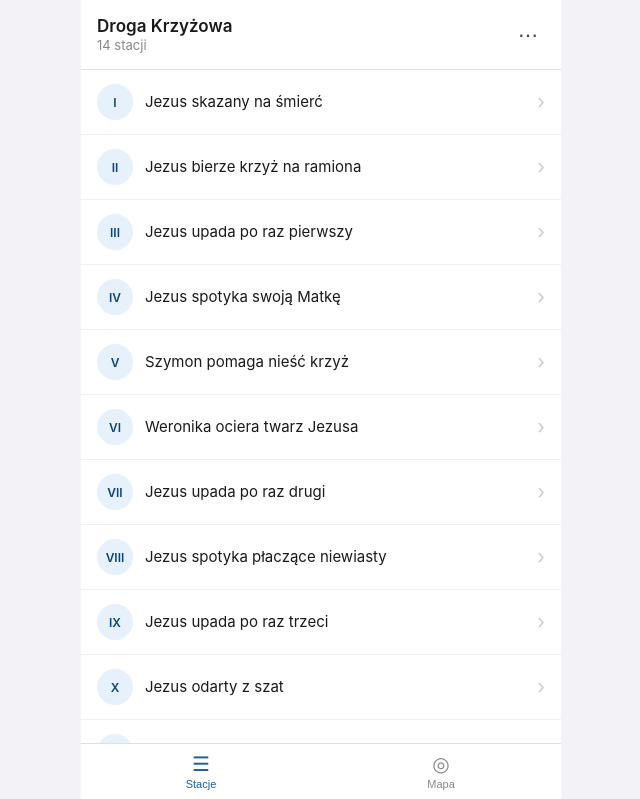
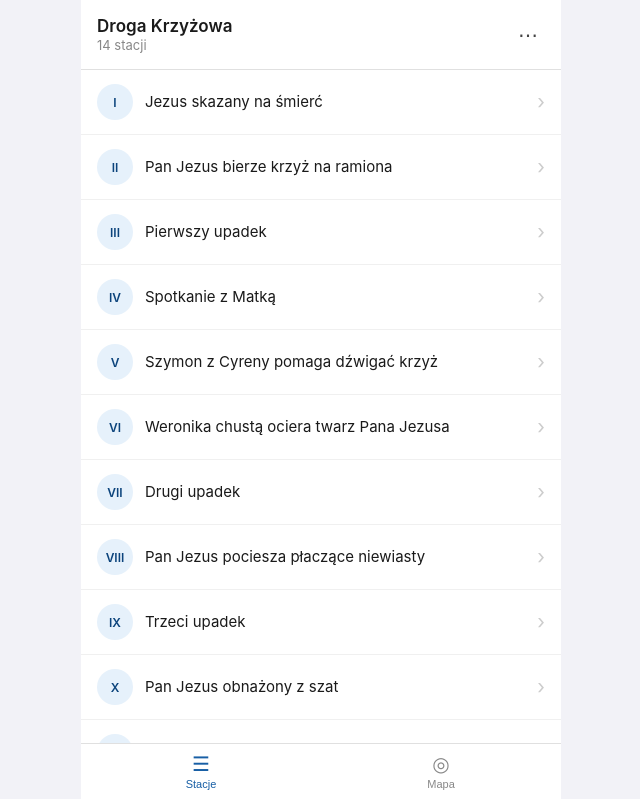
Before and after one commit to jurewiczM/droga_krzyzowa, a React (Vite) app: page / in a window 1280 px wide. Shown: the top 799 px of the page, without its empty margins (319-959 px from the left). Built offline with nearby package versions, Linux system fonts and the light colour scheme.

Commit message:
Aktualizacja stacji

```diff
--- a/src/stacje.js
+++ b/src/stacje.js
@@ -1,16 +1,162 @@
 export const stacje = [
-  { id: 1,  numer: "I",    tytul: "Jezus skazany na śmierć",          opis: "Piłat umywa ręce i wydaje Jezusa na śmierć krzyżową. Niewinny zostaje skazany przez tłum, który zaledwie kilka dni wcześniej witał Go z palmami w rękach. Widzimy tu, jak ludzki strach i tchórzostwo prowadzą do największej niesprawiedliwości." },
-  { id: 2,  numer: "II",   tytul: "Jezus bierze krzyż na ramiona",    opis: "Jezus dobrowolnie przyjmuje ciężki krzyż. Nie ucieka, nie protestuje. Bierze na siebie ciężar naszych grzechów i rusza w drogę. Każdy z nas nosi swój krzyż — czy potrafimy przyjąć go z taką samą miłością?" },
-  { id: 3,  numer: "III",  tytul: "Jezus upada po raz pierwszy",      opis: "Pod ciężarem krzyża Jezus upada na ziemię. Zmęczenie, ból i ludzka słabość — a jednak wstaje. Ten upadek przypomina nam, że upadać to nie znaczy przegrać. Ważne jest, żeby wstać." },
-  { id: 4,  numer: "IV",   tytul: "Jezus spotyka swoją Matkę",        opis: "Wśród tłumu Jezus spotyka Maryję. Ich oczy się spotykają — matka i syn, oboje wiedzą, że to droga przez mękę do zmartwychwstania. Maryja nie ucieka, trwa przy swoim Synu do końca." },
-  { id: 5,  numer: "V",    tytul: "Szymon pomaga nieść krzyż",        opis: "Szymon z Cyreny zostaje przymuszony przez żołnierzy do pomocy Jezusowi. Zaczął nieść krzyż z przymusu, a skończył — jak mówi tradycja — jako wierzący. Czasem Bóg wzywa nas do pomocy w nieoczekiwany sposób." },
-  { id: 6,  numer: "VI",   tytul: "Weronika ociera twarz Jezusa",     opis: "Kobieta o imieniu Weronika przebija się przez tłum i ociera zakrwawioną twarz Jezusa chustą. Odważny gest miłosierdzia wśród obojętnego tłumu. Na chuście zostaje odbicie Jego twarzy — dar za odwagę miłości." },
-  { id: 7,  numer: "VII",  tytul: "Jezus upada po raz drugi",         opis: "Znów upadek. Ciało odmawia posłuszeństwa, siły są na wyczerpaniu. A jednak Jezus wstaje ponownie. Wytrwałość w bólu i słabości — to jeden z najtrudniejszych i najpiękniejszych wymiarów wiary." },
-  { id: 8,  numer: "VIII", tytul: "Jezus spotyka płaczące niewiasty", opis: "Jezus zatrzymuje się przy płaczących kobietach i mówi: 'Nie płaczcie nade Mną, ale nad sobą i nad dziećmi waszymi.' Nawet w drodze na śmierć myśli o innych. Jego miłość nie zna granic." },
-  { id: 9,  numer: "IX",   tytul: "Jezus upada po raz trzeci",        opis: "Trzeci upadek — tuż przed bramą Golgoty. Cel jest blisko, a siły znikają. Jezus leży na ziemi, przykryty własną krwią i kurzem drogi. I wstaje. Po raz trzeci. Dla nas." },
-  { id: 10, numer: "X",    tytul: "Jezus odarty z szat",              opis: "Na Golgocie żołnierze zdejmują z Jezusa szaty. Zostaje ogołocony ze wszystkiego — godności, ubrania, majątku. Nic ziemskiego już Go nie chroni. Tylko miłość do Ojca i do nas." },
-  { id: 11, numer: "XI",   tytul: "Jezus przybity do krzyża",         opis: "Gwoździe przebijają dłonie i stopy. Krzyż zostaje wbity w ziemię. Jezus wisi między niebem a ziemią — pośrednik między Bogiem a ludźmi. 'Ojcze, przebacz im, bo nie wiedzą, co czynią.'" },
-  { id: 12, numer: "XII",  tytul: "Jezus umiera na krzyżu",           opis: "'Wykonało się.' Po trzech godzinach agonii Jezus oddaje ducha. Zapada ciemność, trzęsie się ziemia. Zasłona świątyni rozdziera się na dwoje — droga do Boga stoi teraz otworem dla każdego człowieka." },
-  { id: 13, numer: "XIII", tytul: "Jezus zdjęty z krzyża",            opis: "Józef z Arymatei i Nikodem zdejmują ciało Jezusa z krzyża. Maryja trzyma martwe ciało swojego Syna. Pietà — obraz bólu i miłości, który porusza serca od dwóch tysięcy lat." },
-  { id: 14, numer: "XIV",  tytul: "Jezus złożony do grobu",           opis: "Ciało Jezusa zostaje złożone w nowym grobie. Wielki kamień zamyka wejście. Wydaje się, że wszystko skończone. Ale to tylko cisza przed największym wydarzeniem w historii ludzkości — zmartwychwstaniem." },
+  {
+    id: 1,
+    numer: "I",
+    tytul: "Jezus skazany na śmierć",
+    opis: `Św. Ojciec Pio: „Nie zadręczaj się tym, co rodzi zmartwienia i niepokoje”. Jezus przyjmuje niesprawiedliwy wyrok w ciszy, ufając planowi Ojca.
+
+Św. Carlo Acutis: „Szczęście to spojrzenie skierowane ku Bogu. Smutek to spojrzenie skierowane na siebie samego”. Wyrok ludzki nie odbiera Jezusowi Bożego pokoju.
+
+Patrzymy na Jezusa stojącego przed sądem. Wokół Niego krzyk nienawiści i fałszywe oskarżenia. A On? On stoi cichy, spokojny, pełen godności. Piłat umywa ręce, tłum głośno skanduje, a Jezus patrzy z miłością, nawet na swoich oskarżycieli. Jezu, naucz mnie patrzeć na niesprawiedliwość z Twoim spokojem. Niech w chwilach oskarżeń nie szukam zemsty, lecz Twojej cichej obecności.`
+  },
+  {
+    id: 2,
+    numer: "II",
+    tytul: "Pan Jezus bierze krzyż na ramiona",
+    opis: `Św. Ojciec Pio: „Im bardziej obejmujemy krzyż, tym mocniej obejmujemy Jezusa”. Krzyż to narzędzie, droga do zbawienia.
+
+Św. Carlo Acutis: „Uświęcanie się to nie dodawanie, lecz odejmowanie”. Przyjęcie krzyża to rezygnacja z własnej wygody.
+
+Patrzymy na Jezusa przyjmującego krzyż. Nie broni się, nie ucieka, nie przeklina losu. Bierze to ciężkie drewo, jak narzędzie naszego zbawienia. Jego ramiona są gotowe na ciężar moich grzechów. Panie, gdy patrzę na Ciebie, dźwigającego krzyż, wstydzę się mojego narzekania na codzienne obowiązki. Pomóż mi brać mój krzyż każdego ranka bez słowa skargi.`
+  },
+  {
+    id: 3,
+    numer: "III",
+    tytul: "Pierwszy upadek",
+    opis: `Św. Ojciec Pio: Wzywa do szukania Boga w sakramencie pokuty, traktując upadek jako wezwanie do nawrócenia.
+
+Św. Carlo Acutis: Podkreśla konieczność kierowania wzroku ku Bogu, a nie na własne słabości.
+
+Patrzymy na Jezusa leżącego w pyle i kurzu. Bóg-Człowiek upada pod ciężarem ludzkiej winy. Nie leży jednak długo. Mimo bólu, mimo wyczerpania, podnosi się, by iść dalej.
+
+Jezu, widzę Twój upadek i widzę własne grzechy. Daj mi siły, abym nigdy nie rezygnował z powstawania, nawet gdy upadek wydaje się ostateczny.`
+  },
+  {
+    id: 4,
+    numer: "IV",
+    tytul: "Spotkanie z Matką",
+    opis: `Św. Ojciec Pio: „Maryja jest drogą, która prowadzi do życia”. Św. Ojciec Pio nie rozstawał się z różańcem.
+
+Św. Carlo Acutis: „Dziewica Maryja jest jedyną Kobietą w moim życiu”. Św. Carlo codziennie odmawiał różaniec, szukając w Maryi pocieszenia.
+
+Patrzymy na Jezusa spotykającego Maryję. Ich oczy się spotykają. W tym jednym spojrzeniu jest cały ból świata i miłość Matki i Syna. Nie potrzebują słów. Ich serca rozmawiają w ciszy cierpienia.
+
+Panie, naucz mnie patrzeć na bliskich z taką miłością i uwagą, bym dostrzegał ich cierpienie, zanim wypowiedzą je słowami.`
+  },
+  {
+    id: 5,
+    numer: "V",
+    tytul: "Szymon z Cyreny pomaga dźwigać krzyż",
+    opis: `Św. Ojciec Pio: „Cierpienie przyjęte z miłością jest najpiękniejszym darem”.
+
+Św. Carlo Acutis: Carlo pomagał bezdomnym w Mediolanie, zanosząc im jedzenie i śpiwory. Był Cyrenejczykiem dla tych, o których świat zapomniał.
+
+Patrzymy na Jezusa, który pozwala sobie pomóc. Wszechmocny Bóg przyjmuje pomoc od zwykłego, zmęczonego człowieka. Szymon nie chciał tego, został przymuszony, ale bliskość Jezusa go przemieniła.
+
+Jezu, otwórz moje oczy na potrzeby innych. Niech nie uciekam przed pomocą bliźniemu, bo w każdym potrzebującym jesteś Ty, czekający na mojego Cyrenejczyka.`
+  },
+  {
+    id: 6,
+    numer: "VI",
+    tytul: "Weronika chustą ociera twarz Pana Jezusa",
+    opis: `Św. Ojciec Pio: Widział twarz Chrystusa w każdym penitencie, który klękał przed jego konfesjonału.
+
+Św. Carlo Acutis: „Szczęście to patrzenie na Boga”. Św. Carlo ocierał twarz Jezusa poprzez swoje czyste serce i dobre słowa wysyłane w sieci.
+
+Patrzymy na Jezusa, którego twarz jest zbroczona krwią i potem. Weronika przedziera się przez tłum, aby przynieść ulgę. Za ten gest odwagi i wielkiej miłości otrzymuje Jego Oblicze odbite na chuście. Panie, wyryj swoje Święte Oblicze w moim sercu. Spraw, abym czynami ocierał łzy cierpiących i przywracał ich godność.`
+  },
+  {
+    id: 7,
+    numer: "VII",
+    tytul: "Drugi upadek",
+    opis: `Św. Ojciec Pio: „Walcz wytrwale i nie bój się niczego”.
+
+Św. Carlo Acutis: Św. Carlo wiedział, że internet może być pułapką, drugim upadkiem. Uczył, jak używać technologii, by nie popaść w niewolę grzechu.
+
+Patrzymy na Jezusa upadającego po raz drugi. Siły Go opuszczają, ale wola zbawienia nas jest silniejsza niż umęczone ciało. Leży w pyle, bym to ja mógł stać prosto przed obliczem Ojca. Jezu, gdy wracają stare nałogi i grzechy, gdy tracę nadzieję na poprawę – niech widok Twego drugiego upadku i powstania będzie dla mnie źródłem mocy.`
+  },
+  {
+    id: 8,
+    numer: "VIII",
+    tytul: "Pan Jezus pociesza płaczące niewiasty",
+    opis: `Św. Ojciec Pio: „Módl się, ufaj i nie martw się”. Uczył, że płacz bez modlitwy jest pusty.
+
+Św. Carlo Acutis: „Nawracajcie się, bo czas ucieka”. Św. Carlo przypominał rówieśnikom, że życie jest krótkie i trzeba je dobrze wykorzystać dla Boga.
+
+Patrzymy na Jezusa, który mimo własnego cierpienia, dostrzega ból innych. Nie skupia się na sobie. Poucza, napomina, wzywa do prawdziwego nawrócenia, a nie tylko do emocjonalnego wzruszenia.
+
+Panie, chroń mnie przed fałszywą litością nad sobą. Naucz mnie płakać nad grzechami, które są przyczyną Twego bólu.`
+  },
+  {
+    id: 9,
+    numer: "IX",
+    tytul: "Trzeci upadek",
+    opis: `Św. Ojciec Pio: „Jezus jest z tobą, gdy cierpisz”. Choć ciało odmawiało posłuszeństwa, duch św. Ojca Pio trwał przy Panu.
+
+Św. Carlo Acutis: Gdy białaczka odebrała mu siły, mówił: „Ofiaruję moje cierpienie za Papieża i za Kościół”. To był jego zwycięski upadek.
+
+Patrzymy na Jezusa u kresu sił. Tuż przed szczytem Kalwarii upada najboleśniej. Wydaje się, że to już koniec. Ale miłość znów dźwiga Go, unosi w górę.
+
+Ostatnie metry są najtrudniejsze. Jezu, gdy przychodzi zniechęcenie tuż przed osiągnięciem celu, gdy chcę wszystko rzucić – bądź moją siłą. Naucz mnie wytrwałości do samego końca.`
+  },
+  {
+    id: 10,
+    numer: "X",
+    tytul: "Pan Jezus obnażony z szat",
+    opis: `Św. Ojciec Pio: Uczył ubóstwa i nieprzywiązywania się od rzeczy materialnych.
+
+Św. Carlo Acutis: „Po co człowiekowi, że wygra 1000 bitew, jeśli nie potrafi zwyciężyć swoich własnych pasji?”. Św. Carlo był wolny od kultu marek i gadżetów.
+
+Patrzymy na Jezusa odartego z szat. Stoi przed tłumem w prawdzie swego Człowieczeństwa, zmaltretowany, wystawiony na pośmiewisko. Oddał wszystko, nawet tunikę.
+
+Panie, obedrzyj mnie z pychy, próżności i przywiązania do rzeczy materialnych. Niech nagość mojej duszy zostanie przyodziana Twoją łaską.`
+  },
+  {
+    id: 11,
+    numer: "XI",
+    tytul: "Pan Jezus przybity do krzyża",
+    opis: `Św. Ojciec Pio: Przez 50 lat przybity do ołtarza i konfesjonału, krwawiący jak Jezus.
+
+Św. Carlo Acutis: „Eucharystia jest moją autostradą do Nieba”. Gwoździe choroby przybiły go do łóżka, ale jego serce już było w Niebie.
+
+Patrzymy na Jezusa, gdy gwoździe przebijają Jego ręce i nogi. Nie grozi, nie złorzeczy. W tym straszliwym bólu modli się: "Ojcze, przebacz im, bo nie wiedzą co czynią". Jest unieruchomiony, by stać się Hostią za życie świata.
+
+Jezu przybity do krzyża, przybij moje ciało i duszę do Twoich przykazań bojaźnią Twoją, abym nigdy Cię nie obraził, nie zranił.`
+  },
+  {
+    id: 12,
+    numer: "XII",
+    tytul: "Pan Jezus umiera na krzyżu",
+    opis: `Św. Ojciec Pio: „Życie jest tylko pomostem; przejdź po nim, ale nie buduj na nim domu”.
+
+Św. Carlo Acutis: „Umieram szczęśliwy, bo nie zmarnowałem ani minuty na rzeczy, które nie podobałyby się Bogu”.
+
+Patrzymy na Jezusa w chwili konania. Niebo ciemnieje, ziemia drży. On oddaje ducha w ręce Ojca. Dokonało się. Miłość doszła na sam kres, aż do śmierci.
+
+Jezu, dziękuję Ci za Twoją śmierć, która dała mi życie. Niech w godzinie mojej śmierci spojrzę na Twój krzyż z nadzieją na zbawienie.`
+  },
+  {
+    id: 13,
+    numer: "XIII",
+    tytul: "Ciało Pana Jezusa zdjęte z krzyża",
+    opis: `Św. Ojciec Pio: Często widywano go płaczącego przed tabernakulum, kontemplującego ciało Pańskie.
+
+Św. Carlo Acutis: Stworzył wystawę cudów eucharystycznych, by pokazać światu, że w Hostii bije żywe Serce Jezusa.
+
+Patrzymy na Jezusa w ramionach Matki. Jego ciało jest bezwładne, ubiczowane, ale już nie cierpi. Maryja tuli Go tak, jak nowonarodzonego w Betlejem, choć teraz Jej serce przeszywa miecz boleści.
+
+Matko Bolesna, naucz nas przyjmować wolę Bożą nawet wtedy, gdy wszystko wydaje się stracone. Przygarnij nas do siebie tak, jak przytulasz Ciało Syna.`
+  },
+  {
+    id: 14,
+    numer: "XIV",
+    tytul: "Ciało Jezusa złożone w grobie",
+    opis: `Św. Ojciec Pio: Śmierć była dla niego spotkaniem z Umiłowanym.
+
+Św. Carlo Acutis: Jego ciało spoczywa w Asyżu, ubrane w bluzę i dżinsy – znak, że świętość jest dostępna dla każdego nastolatka.
+
+Patrzymy na Jezusa złożonego w ciemnym, wykutym w skale. Ogromny głaz zamyka wejście. Zapadła cisza Wielkiej Soboty. Ale ten grób nie jest końcem, jest poczekalnią Zmartwychwstania. Ziarno obumarło, by wydać plon obfity.
+
+Jezu, pogrzeb w swoim grobie mojego dawnego człowieka, moje grzechy i słabości, abym mógł z Tobą powstać do nowego życia.`
+  },
 ];
```
